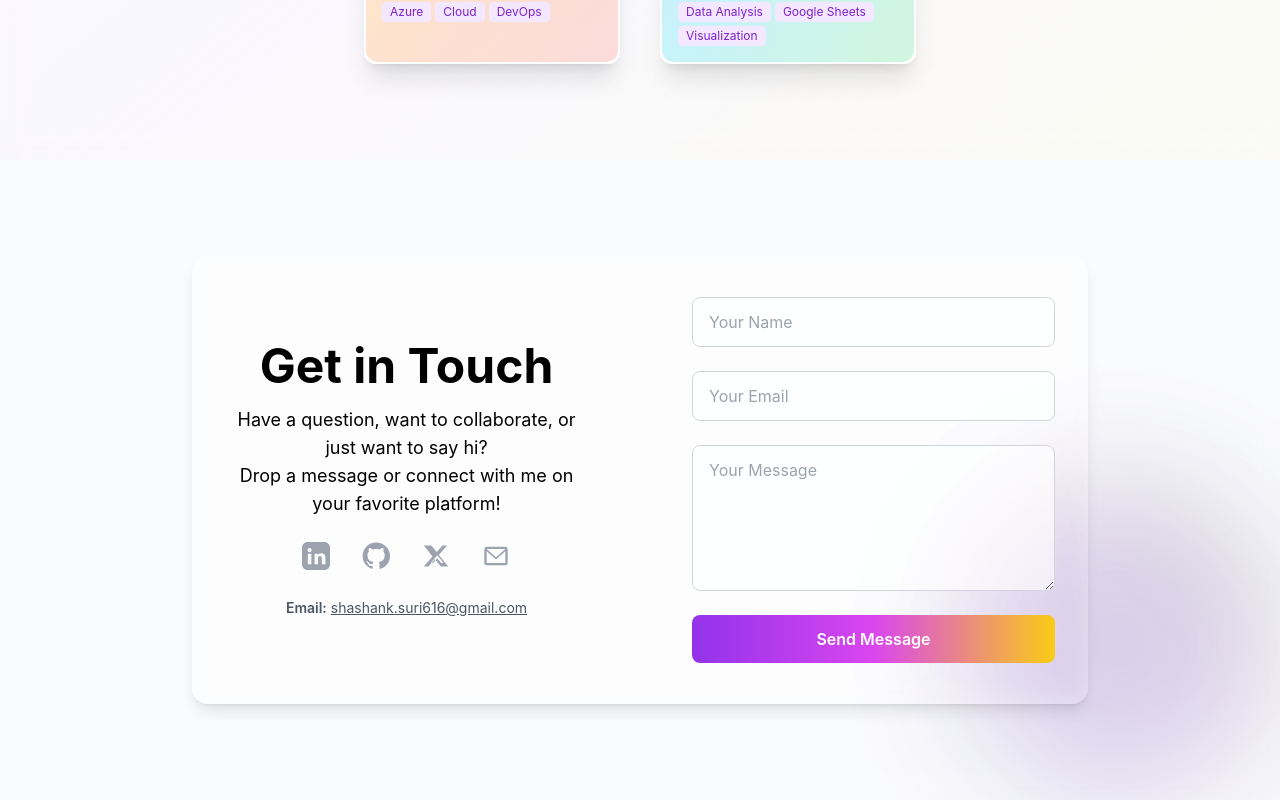
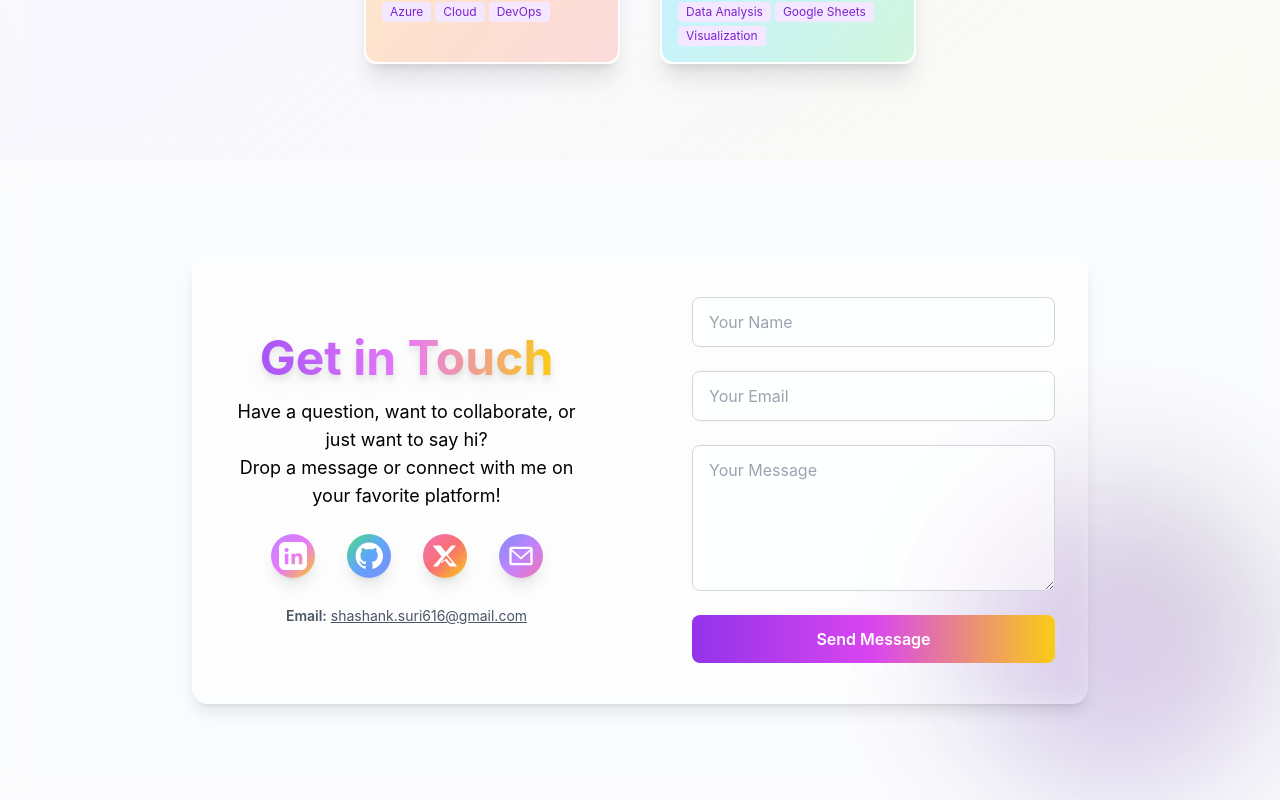
Before and after one commit to shashanksuri616/mypage, a React (Create React App) app in the folder frontend/: page / in a window 1280 px wide. Shown: the part 4920-5720 px from the top of the page. Built offline with nearby package versions, Linux system fonts and the light colour scheme.

Commit message:
upgraded contact.js

```diff
--- a/frontend/src/components/Contact.js
+++ b/frontend/src/components/Contact.js
@@ -1,5 +1,13 @@
 import { useState } from 'react';
 import { motion } from 'framer-motion';
+
+// Rainbow gradient backgrounds for social icons
+const SOCIAL_GRADIENTS = [
+  "from-purple-400 via-fuchsia-400 to-yellow-400",
+  "from-green-400 via-blue-400 to-indigo-400",
+  "from-pink-400 via-red-400 to-yellow-400",
+  "from-indigo-400 via-purple-400 to-pink-400",
+];
 
 const socials = [
   {
@@ -87,24 +95,30 @@ const Contact = () => {
       <div className="max-w-4xl mx-auto relative z-10 bg-white/30 dark:bg-gray-900/30 backdrop-blur-md rounded-2xl shadow-lg p-0 border border-transparent flex flex-col md:flex-row gap-10">
         {/* Left: Contact Info & Socials */}
         <div className="flex-1 flex flex-col justify-center items-center py-10 px-4 md:px-8">
-          <h2 className="text-5xl font-bold mb-4 text-center">Get in Touch</h2>
+          <h2 className="text-5xl font-bold mb-4 text-center bg-gradient-to-r from-purple-500 via-fuchsia-400 to-yellow-400 bg-clip-text text-transparent drop-shadow-lg">
+            Get in Touch
+          </h2>
           <p className="text-lg text-center mb-6">
             Have a question, want to collaborate, or just want to say hi? <br />
             Drop a message or connect with me on your favorite platform!
           </p>
           <div className="flex flex-col items-center gap-3">
             <div className="flex justify-center space-x-8 mb-2">
-              {socials.map(s => (
+              {socials.map((s, i) => (
+                <span
+                  key={s.name}
+                  className={`p-2 rounded-full bg-gradient-to-br ${SOCIAL_GRADIENTS[i % SOCIAL_GRADIENTS.length]} shadow-lg hover:scale-110 transition-all duration-300`}
+                >
                   <a
-                  key={s.name}
                     href={s.url}
                     target="_blank"
                     rel="noopener noreferrer"
-                  className="text-gray-400 hover:text-purple-500 dark:hover:text-yellow-400 transition-all duration-300"
+                    className="text-white dark:text-yellow-200"
                     aria-label={s.name}
                   >
                     {s.icon}
                   </a>
+                </span>
               ))}
             </div>
             <div className="text-sm text-gray-600 dark:text-gray-300 mt-2">
```
Lines whose indentation alone changed are shown as unchanged.
